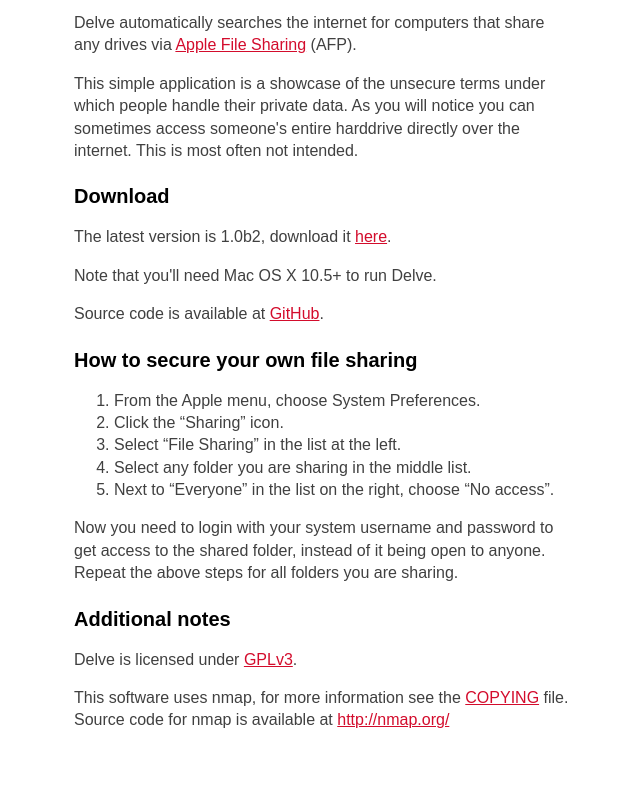
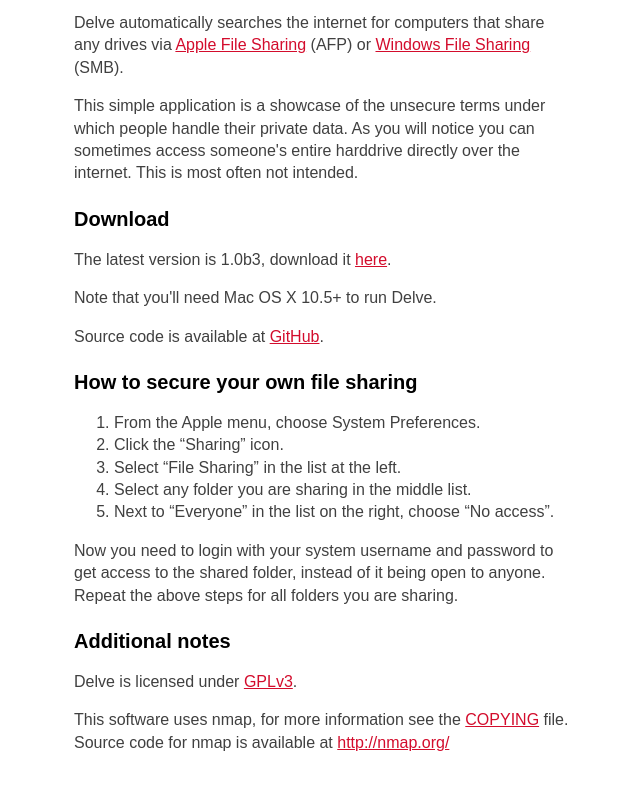
Before and after one commit to alimony/delve-cocoa, a plain HTML site: page index.html in a window 1280 px wide. Shown: the part 84-870 px from the top of the page, without its empty margins (316-956 px from the left). Before the commit the page ends 848 px from the top, so only its background shows below. Drawn offline with Linux system fonts and the light colour scheme.

Commit message:
Update website with 1.0b3.

```diff
--- a/index.html
+++ b/index.html
@@ -4,7 +4,7 @@
     <meta charset="utf-8">
     <title>Delve</title>
     <link rel="icon" type="image/png" href="favicon.png" />
-    <meta name="description" content="Delve automatically searches the internet for computers that share any drives via Apple File Sharing (AFP)." />
+    <meta name="description" content="Delve automatically searches the internet for computers that share any drives via Apple File Sharing (AFP) or Windows File Sharing (SMB)." />
     <meta name="author" content="Markus Amalthea Magnuson" />
     <style type="text/css" media="screen">
     body {
@@ -62,11 +62,11 @@
 <body>
     <div id="wrapper">
         <h1><img src="delve.png" width="45" height="40" alt="Delve" />Delve</h1>
-        <p>Delve automatically searches the internet for computers that share any drives via <a href="http://en.wikipedia.org/wiki/Apple_Filing_Protocol" target="_blank">Apple File Sharing</a> (AFP).</p>
+        <p>Delve automatically searches the internet for computers that share any drives via <a href="http://en.wikipedia.org/wiki/Apple_Filing_Protocol" target="_blank">Apple File Sharing</a> (AFP) or <a href="http://en.wikipedia.org/wiki/Server_Message_Block" target="_blank">Windows File Sharing</a> (SMB).</p>
         <p>This simple application is a showcase of the unsecure terms under which people handle their private data. As you will notice you can sometimes access someone's entire harddrive directly over the internet. This is most often not intended.</p>
 
         <h2>Download</h2>
-        <p>The latest version is 1.0b2, download it <a href="https://github.com/downloads/alimony/delve-cocoa/delve1.0b2.zip">here</a>.</p>
+        <p>The latest version is 1.0b3, download it <a href="https://github.com/downloads/alimony/delve-cocoa/delve1.0b3.zip">here</a>.</p>
         <p>Note that you'll need Mac OS X 10.5+ to run Delve.</p>
         <p>Source code is available at <a href="https://github.com/alimony/delve-cocoa" target="_blank">GitHub</a>.</p>
 
```
